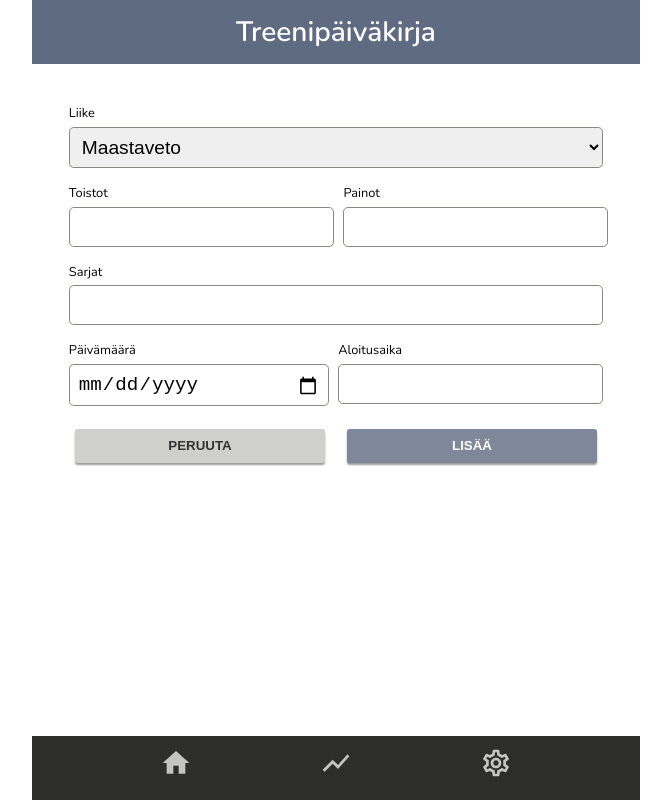
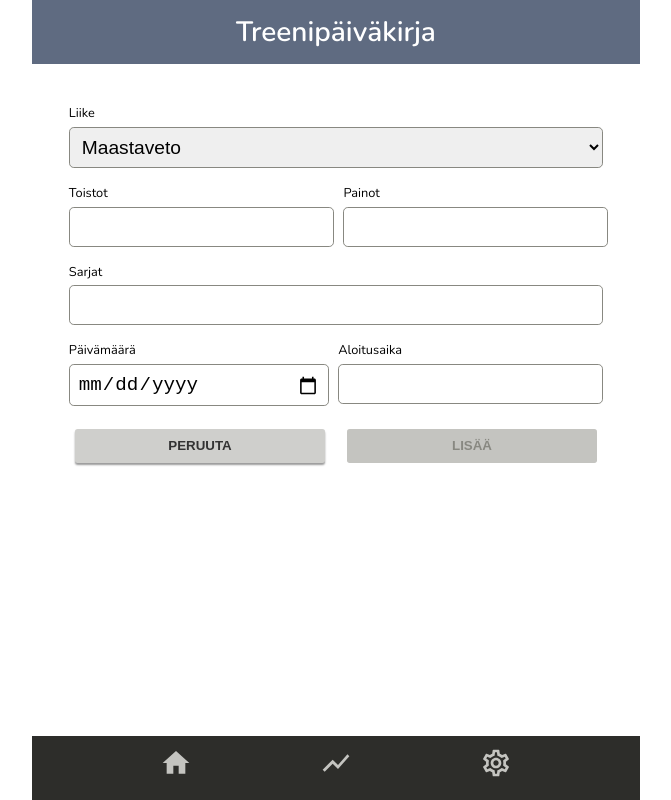
Before and after one commit to Juliamanda/treenipaivakirja, a React (Vite) app: page /add in a window 1280 px wide. Shown: the whole page, without its empty margins (304-975 px from the left). Built offline with nearby package versions, Linux system fonts and the light colour scheme.

Commit message:
Lisää lomakkeelle pakollisten kenttien tarkistuksen

```diff
--- a/src/components/ItemForm/ItemForm.jsx
+++ b/src/components/ItemForm/ItemForm.jsx
@@ -75,7 +75,15 @@ function ItemForm(props) {
               <Button onClick={handleCancel}>PERUUTA</Button>
             </div>
             <div>
-              <Button primary type='submit'>{ props.formData ? "TALLENNA" : "LISÄÄ" }</Button>
+            <Button primary
+                      disabled={values.type &&
+                                values.set &&
+                                values.date &&
+                                values.repeat&&
+                                values.weight ? "" : "true"}
+                      type='submit'>
+                { props.formData ? "TALLENNA" : "LISÄÄ" }
+              </Button>
             </div>
           </div>
         </div>
```
